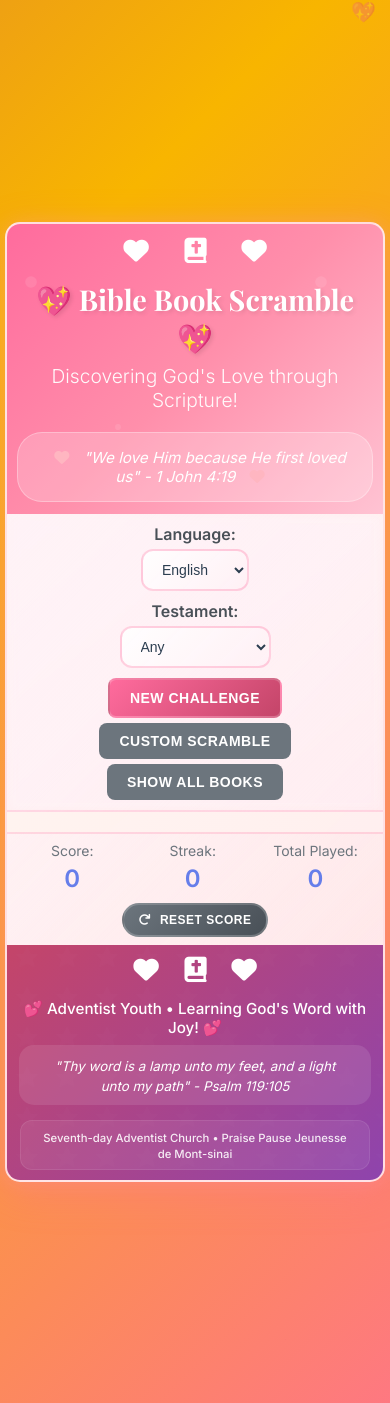
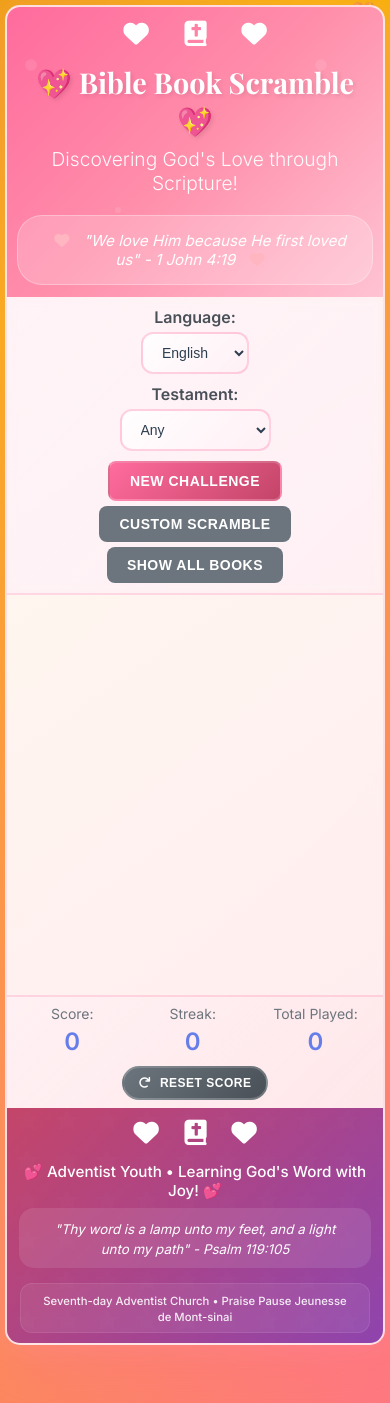
Before and after one commit to mmorency2021/bible-book-scramble, a Flask app: page / in a window 390 px wide. Run offline with Flask 3, Linux system fonts and the light colour scheme.

Commit message:
Restore original scrollable layout for better visibility
🔄 Layout Restoration:
- Reverted body back to min-height: 100vh (allows scrolling)
- Removed flexbox centering that was causing layout issues
- Restored container to normal flow without height restrictions
- Removed flex-direction: column from container

📐 Proper Spacing Restored:
- Header: Back to 30px padding for proper spacing
- Game controls: Restored to 25px padding
- Game area: Back to 30px padding with min-height: 400px
- Praise Pause section: Restored to 30px margins and 25px padding
- Stats: Back to 20px padding
- Footer: Restored to 30px padding

✅ Fixed Issues:
- Word scramble now properly visible and accessible
- All game elements have proper spacing and readability
- Scrolling enabled to accommodate all content
- Mobile responsive design still maintained
- Valentine's theme and SDA branding preserved

Now users can see and interact with all game elements properly!

Co-Authored-By: Claude Sonnet 4 <noreply@anthropic.com>

```diff
--- a/anagram/web/static/css/style.css
+++ b/anagram/web/static/css/style.css
@@ -11,14 +11,11 @@ body {
     background: linear-gradient(135deg, #ff6b9d 0%, #c44569 25%, #f8b500 50%, #ff6b9d 75%, #c44569 100%);
     background-size: 400% 400%;
     animation: valentineGradient 15s ease infinite;
-    height: 100vh;
+    min-height: 100vh;
     color: #2c3e50;
-    padding: 10px;
+    padding: 20px;
     position: relative;
-    overflow: hidden;
-    display: flex;
-    align-items: center;
-    justify-content: center;
+    overflow-x: hidden;
 }
 
 /* Valentine's Background Animation */
@@ -81,18 +78,15 @@ body {
 
 .container {
     max-width: 900px;
-    width: 100%;
-    max-height: 95vh;
+    margin: 0 auto;
     background: linear-gradient(145deg, rgba(255, 255, 255, 0.95), rgba(255, 240, 245, 0.95));
-    border-radius: 20px;
-    box-shadow: 0 10px 40px rgba(255, 107, 157, 0.3), 0 0 20px rgba(255, 182, 193, 0.2);
-    overflow-y: auto;
+    border-radius: 25px;
+    box-shadow: 0 20px 60px rgba(255, 107, 157, 0.3), 0 0 30px rgba(255, 182, 193, 0.2);
+    overflow: hidden;
     position: relative;
     z-index: 2;
     backdrop-filter: blur(10px);
     border: 2px solid rgba(255, 182, 193, 0.3);
-    display: flex;
-    flex-direction: column;
 }
 
 /* Header Styles */
@@ -100,10 +94,9 @@ body {
     background: linear-gradient(135deg, #ff6b9d 0%, #ff8fab 50%, #ffc3d3 100%);
     color: white;
     text-align: center;
-    padding: 20px 15px;
+    padding: 30px 20px;
     position: relative;
     overflow: hidden;
-    flex-shrink: 0;
 }
 
 .header::before {
@@ -168,15 +161,14 @@ body {
 /* Game Controls */
 .game-controls {
     background: linear-gradient(135deg, rgba(255, 240, 245, 0.8), rgba(255, 182, 193, 0.1));
-    padding: 15px 20px;
+    padding: 25px;
     border-bottom: 2px solid rgba(255, 107, 157, 0.2);
     display: flex;
     flex-wrap: wrap;
-    gap: 15px;
+    gap: 20px;
     align-items: center;
     justify-content: center;
     backdrop-filter: blur(5px);
-    flex-shrink: 0;
 }
 
 .control-group {
@@ -302,10 +294,10 @@ select:focus {
 /* Praise Pause Section */
 .praise-pause-section {
     text-align: center;
-    margin: 15px 0;
-    padding: 15px;
+    margin: 30px 0;
+    padding: 25px;
     background: linear-gradient(135deg, rgba(255, 182, 193, 0.15), rgba(255, 240, 245, 0.15));
-    border-radius: 15px;
+    border-radius: 20px;
     border: 2px solid rgba(255, 182, 193, 0.3);
     position: relative;
     overflow: hidden;
@@ -411,9 +403,8 @@ select:focus {
 
 /* Game Area */
 .game-area {
-    padding: 15px 20px;
-    flex: 1;
-    overflow-y: auto;
+    padding: 30px;
+    min-height: 400px;
 }
 
 .challenge-section {
@@ -561,12 +552,10 @@ select:focus {
 /* Stats */
 .stats {
     background: linear-gradient(135deg, rgba(255, 240, 245, 0.8), rgba(255, 182, 193, 0.1));
-    padding: 12px 15px;
+    padding: 20px;
     display: flex;
     justify-content: space-around;
     border-top: 2px solid rgba(255, 107, 157, 0.2);
-    flex-shrink: 0;
-    align-items: center;
 }
 
 .stat-item {
@@ -591,10 +580,9 @@ select:focus {
     background: linear-gradient(135deg, #c44569 0%, #8e44ad 100%);
     color: white;
     text-align: center;
-    padding: 15px 15px;
+    padding: 30px 20px;
     position: relative;
     overflow: hidden;
-    flex-shrink: 0;
 }
 
 .footer::before {
```
